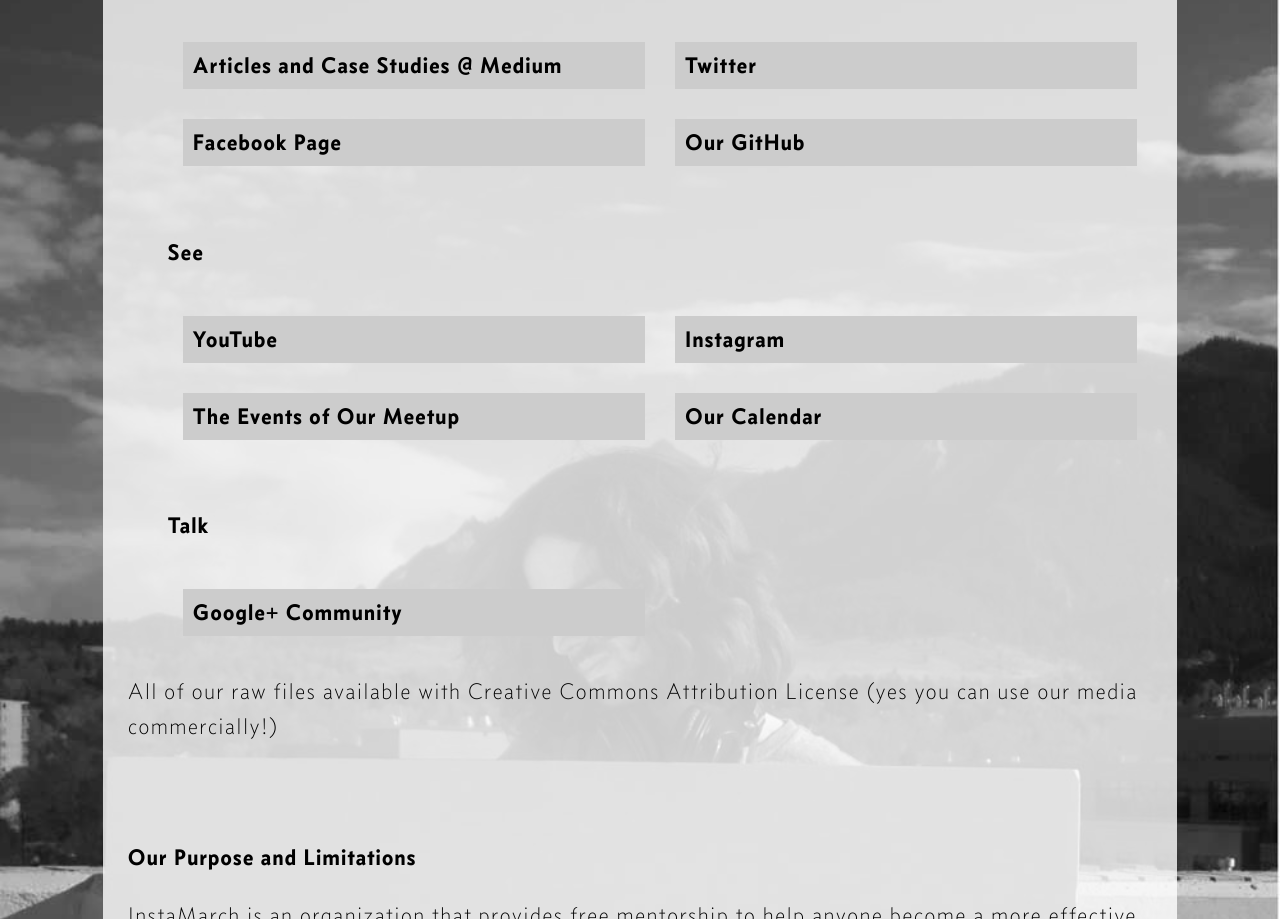
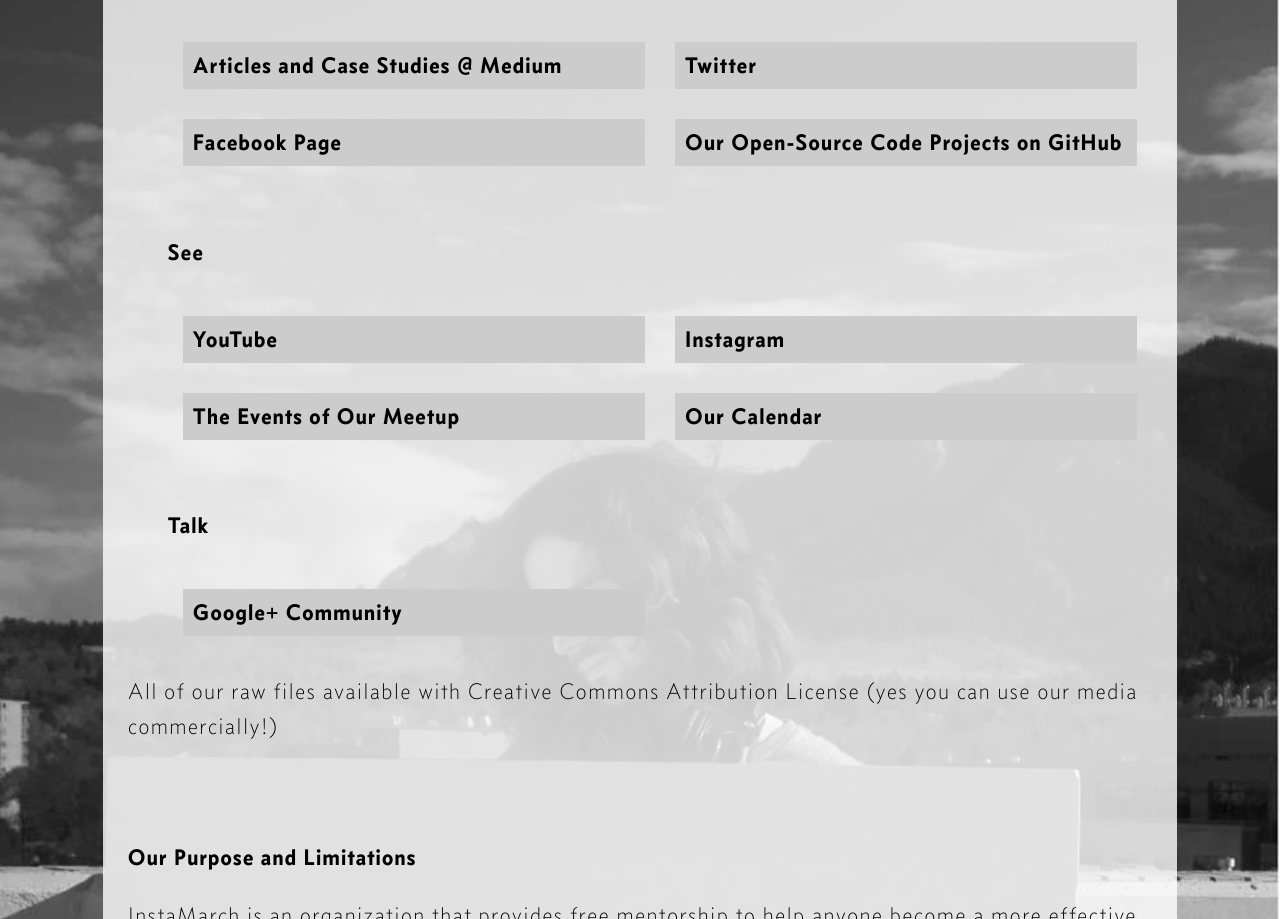
Before and after one commit to InstaMarch/InstaMarch, a plain HTML site: page index.html in a window 1280 px wide. Shown: the part 898-1817 px from the top of the page. Drawn offline with Linux system fonts and the light colour scheme.

Commit message:
Editing GitHub link

```diff
--- a/index.html
+++ b/index.html
@@ -23,7 +23,7 @@
                         <li><a href="https://medium.com/instamarch">Articles and Case Studies @ Medium</a></li>
                         <li><a href="https://twitter.com/instamarch">Twitter</a></li>
                         <li><a href="http://www.facebook.com/InstaMarches/">Facebook Page</a></li>
-			<li><a href="https://github.com/InstaMarch/">Our GitHub</a></li>
+			<li><a href="https://github.com/InstaMarch/">Our Open-Source Code Projects on GitHub</a></li>
 		    </ul>
 			<ul class="clearfix">
 			<h4>See</h4>
```
